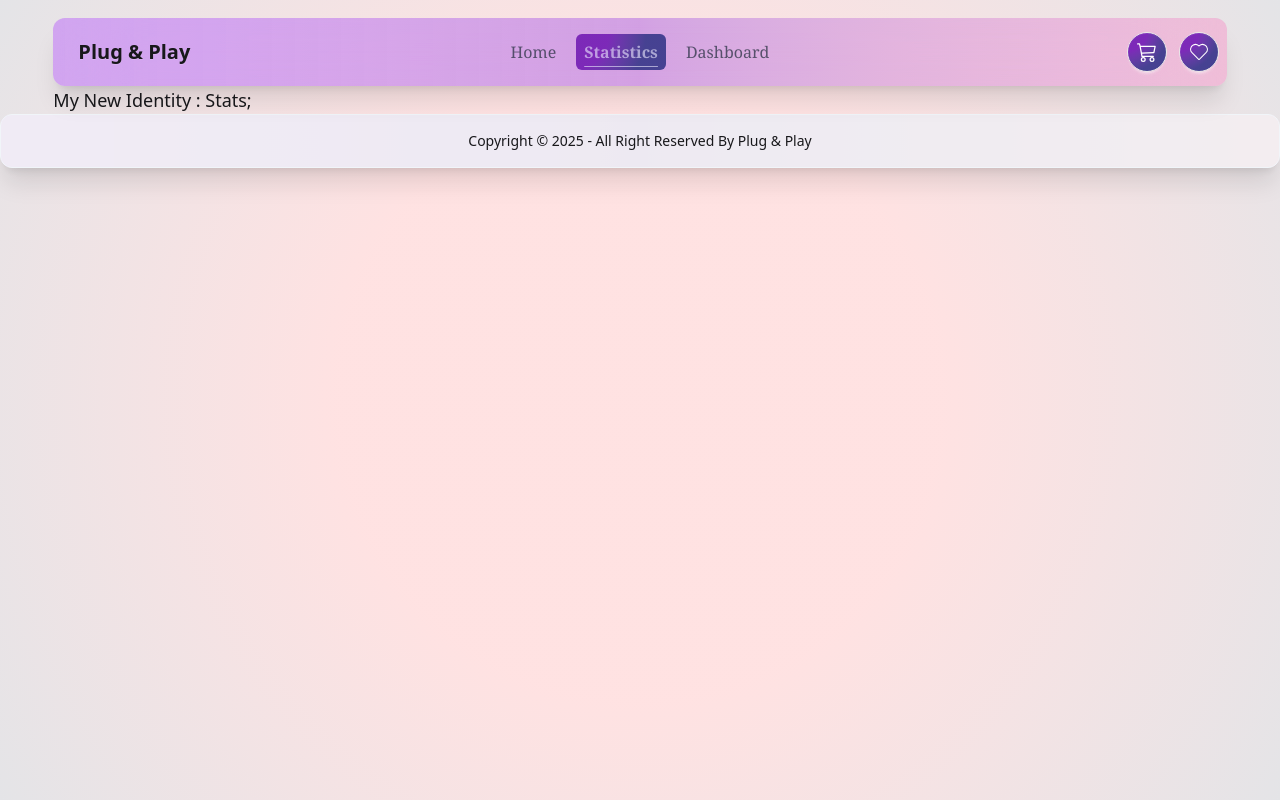
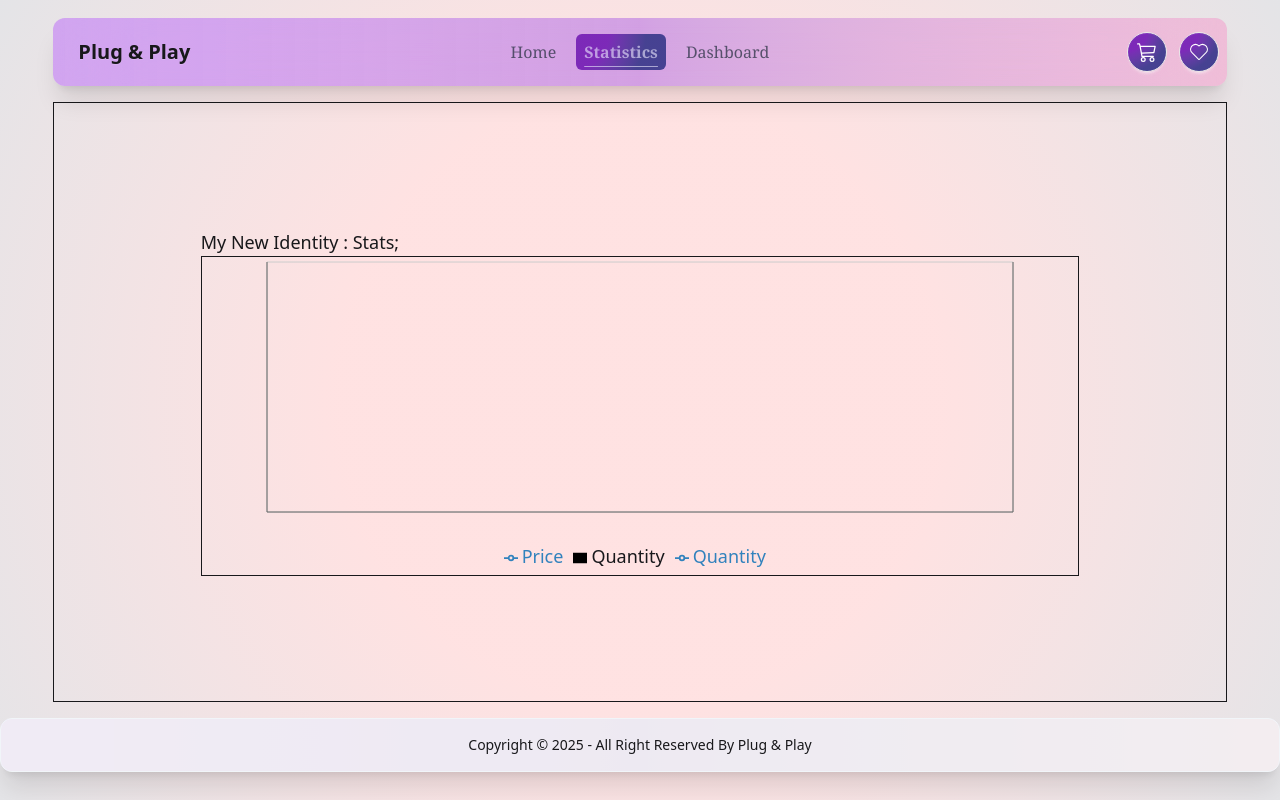
Before and after one commit to rakib-hasan-78/price-cart, a React (Vite) app: page /statistics in a window 1280 px wide. Built offline with nearby package versions, Linux system fonts and the light colour scheme; a web font is replaced by a local one.

Commit message:
rechart initiated....

```diff
--- a/package.json
+++ b/package.json
@@ -11,6 +11,7 @@
   },
   "dependencies": {
     "@lottiefiles/dotlottie-react": "^0.15.2",
+    "@recharts/devtools": "^0.0.5",
     "@tailwindcss/vite": "^4.1.11",
     "localforage": "^1.10.0",
     "lottie-react": "^2.4.1",
@@ -20,10 +21,11 @@
     "react-dom": "^19.0.0",
     "react-headroom": "^3.2.1",
     "react-icons": "^5.5.0",
+    "react-is": "^19.2.3",
     "react-router-dom": "^7.7.0",
     "react-stickynode": "^5.0.2",
     "react-toastify": "^11.0.5",
-    "recharts": "^3.1.0",
+    "recharts": "^3.6.0",
     "sort-by": "^0.0.2",
     "tailwindcss": "^4.1.11"
   },
--- /dev/null
+++ b/src/Components/Chart/Chart.jsx
@@ -0,0 +1,56 @@
+import React from "react";
+import {
+  ComposedChart,
+  XAxis,
+  YAxis,
+  CartesianGrid,
+  Tooltip,
+  Legend,
+  Area,
+  Bar,
+  Line,
+  ResponsiveContainer
+} from "recharts";
+import { useProduct } from "../../Utilities/Hooks/CustomContext/CustomContext";
+
+const Chart = () => {
+  const { cart } = useProduct();
+
+  const chartData = (cart || []).map(item => ({
+    name: item.product_title,
+    quantity: Number(item.quantity || 0),
+    price: Number(item.price || 0),
+  }));
+
+  return (
+    <div className="xxs:w-full lg:w-3/4 h-80 border">
+      <ResponsiveContainer>
+        <ComposedChart data={chartData}>
+          <CartesianGrid />
+
+          <XAxis dataKey="name" />
+
+          {/* LEFT axis for quantity */}
+          <YAxis yAxisId="left" />
+
+          {/* RIGHT axis for price */}
+          <YAxis yAxisId="right" orientation="right" />
+
+          <Tooltip />
+          <Legend />
+
+          {/* Bars → quantity */}
+          <Bar dataKey="quantity" yAxisId="left" />
+
+          {/* Line → price */}
+          <Line type="monotone" dataKey="price" yAxisId="right" />
+
+          {/* Optional area for quantity */}
+          <Area type="monotone" dataKey="quantity" yAxisId="left" />
+        </ComposedChart>
+      </ResponsiveContainer>
+    </div>
+  );
+};
+
+export default Chart;
--- a/src/Components/Modal/Modal.jsx
+++ b/src/Components/Modal/Modal.jsx
@@ -2,12 +2,15 @@ import React, { useRef } from "react";
 import { useProduct } from "../../Utilities/Hooks/CustomContext/CustomContext";
 import SuccessAnimation from './../SuccessAnimation/SuccessAnimation';
 import Line from '../../assets/Line 2.png';
+import { clearLS } from "../../Utilities/LS/LS";
 
 const Modal = ({ cName, setDrawer }) => {
   const { totals, setCart, setWishList } = useProduct();
   const modalRef = useRef();
 
   const operationDoneHandler = () => {
+    clearLS('wish-list-items');
+    clearLS('cart-item');
     setCart([]);
     setWishList([]);
     setDrawer(null);
--- a/src/Pages/Root/Root.jsx
+++ b/src/Pages/Root/Root.jsx
@@ -1,17 +1,15 @@
 import React from 'react';
-import { Outlet, useLoaderData} from 'react-router-dom';
+import { Outlet} from 'react-router-dom';
 import Header from './../../Components/Header/Header';
 import { ToastContainer } from 'react-toastify';
 import Footer from './../../Components/Footer/Footer';
-import { useProduct } from '../../Utilities/Hooks/CustomContext/CustomContext';
-import { useEffect } from 'react';
-import { getLS } from '../../Utilities/LS/LS';
+
 
 
 const Root = () => {
 
     return (
-        <div className='w-full min-h-full'>
+        <div className='w-full min-h-full flex flex-col justify-between items-center'>
             <main className='xxs:pt-0 lg:pt-5'>
             <Header />
             <Outlet />
--- a/src/Pages/Statistics/Statistics.jsx
+++ b/src/Pages/Statistics/Statistics.jsx
@@ -1,10 +1,12 @@
 import React from 'react';
+import Chart from './../../Components/Chart/Chart';
 
 
 const Statistics = () => {
     return (
-        <div>
+        <div className='w-full h-[600px] flex flex-wrap flex-col content-center justify-center border my-4'>
             my new identity : stats;
+            <Chart />
         </div>
     );
 };
```
Also changed, not shown: 1 other file (tests, documents, lock files or other folders).
